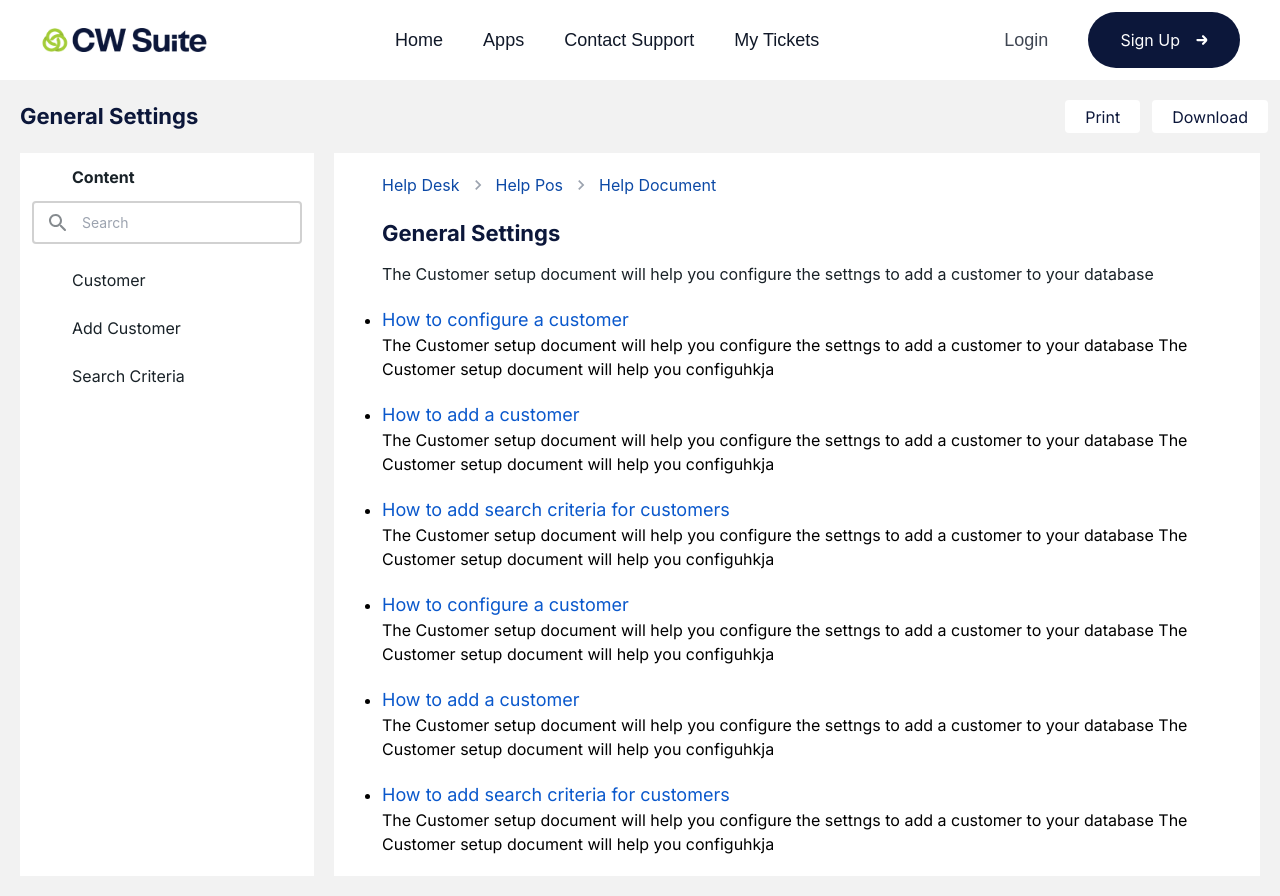
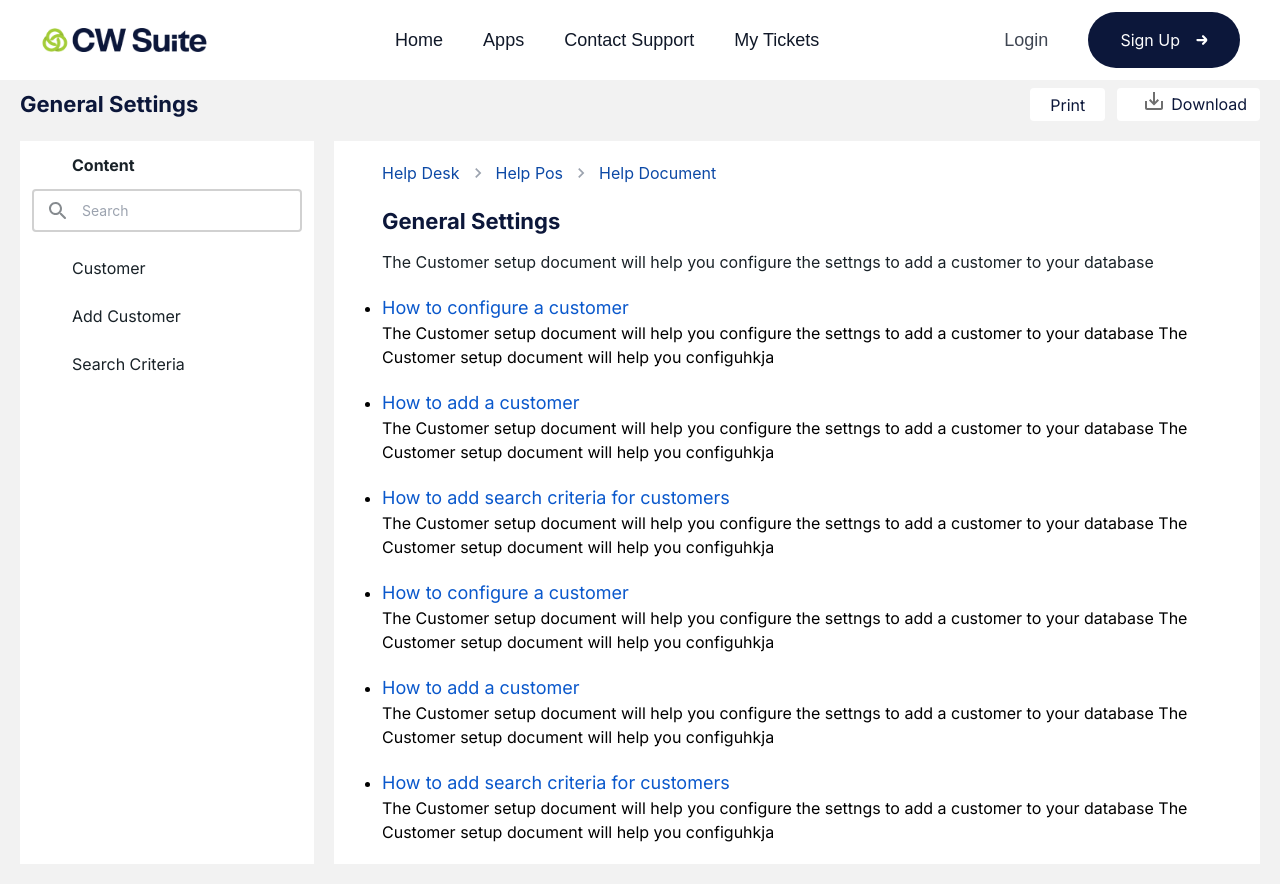
Before and after one commit to SantoshBusi/next-with-tailwindCSS, a Next.js app: page /helpDocument in a window 1280 px wide. Built offline with nearby package versions, Linux system fonts and the light colour scheme; a web font is replaced by a local one.

Commit message:
changes in globalCSS

```diff
--- a/pages/helpDocument.js
+++ b/pages/helpDocument.js
@@ -39,15 +39,16 @@ export default function helpDocument() {
     return (
         <>
             <Header />
-            <div className="bg-[#F2F2F2] flex pl-5 pt-5">
-                <div className="font-bold text-[#0C173A] text-[22px]  ff-inter w-[85%]">
+            <div className="bg-[#F2F2F2] flex px-5 pt-2 ">
+                <div className="font-bold text-[#0C173A] text-[22px]  ff-inter w-[84%]">
                     General Settings
                 </div>
                 <div className="flex">
                     <button className="rounded py-1 px-5 mr-3 bg-[#FFFFFF] text-[16px] text-[#0C173A] ff-inter">
                         Print
                     </button>
-                    <button className="rounded py-1 px-5 mr-3 bg-[#FFFFFF] text-[16px] text-[#0C173A] ff-inter">
+                    <button className="rounded flex py-1 px-5 bg-[#FFFFFF] text-[16px] text-[#0C173A] ff-inter">
+                        <img src="images/Vector.svg" alt="" className="mx-2"/>
                         Download
                     </button>
                 </div>
--- a/styles/globals.css
+++ b/styles/globals.css
@@ -39,6 +39,7 @@ a {
   transform: translateX(10px);
 }
 
+
 @media (prefers-color-scheme: dark) {
   html {
     color-scheme: dark;
```
